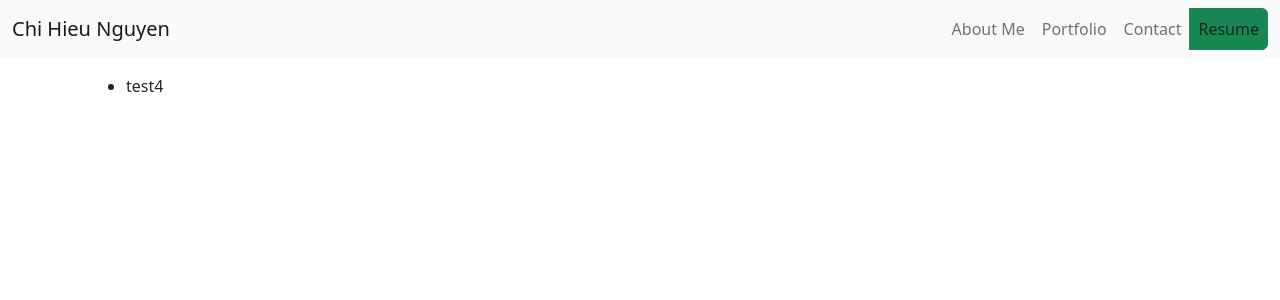
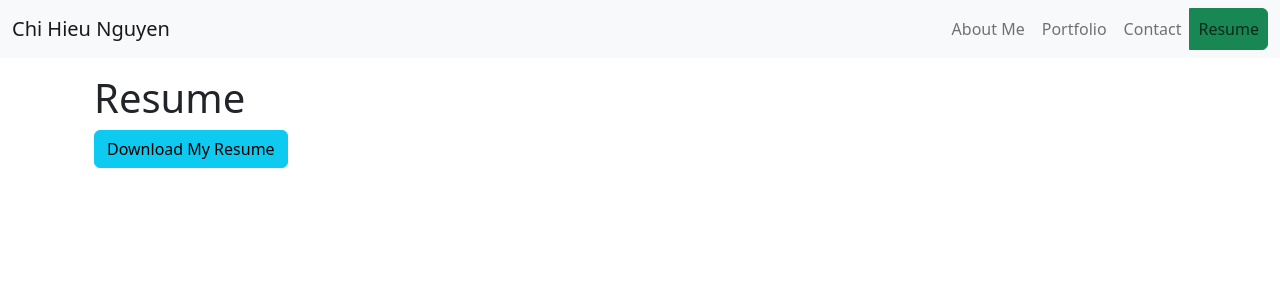
Before and after one commit to void2412/react-void-folio, a React (Create React App) app: page / in a window 1280 px wide. Both pictures are taken after a click on the button "Resume". Shown: the top 300 px of the page. Built offline with nearby package versions, Linux system fonts and the light colour scheme.

Commit message:
added button for resume

```diff
--- a/src/components/Contact.js
+++ b/src/components/Contact.js
@@ -11,7 +11,7 @@ function Contact(){
 	}
 
 	function emailValidation(input){
-		return String(input).toLowerCase().match(/^[\w-\.]+@([\w-]+\.)+[\w-]{2,4}$/)
+		return String(input).toLowerCase().match(/^[\w-\.]+@([\w-]+\.)+[\w-]{2,6}$/)
 	}
 
 	function handleSubmit(e) {
@@ -33,7 +33,9 @@ function Contact(){
 				}
 			}
 		}
+		// remove notification if data is entered correctly
 		errorMsg.innerHTML=''
+		// TODO:add method to send email to personal email below
 
 	}
 	const styles ={
--- a/src/components/Resume.js
+++ b/src/components/Resume.js
@@ -1,12 +1,15 @@
 import React from "react";
-
+import myResume from "../resume.pdf"
 function Resume(){
 	return (
-			<section className="container">
-				<ul>
-					<li>test4</li>
-				</ul>
-			</section>
+			<div className="container">
+				<h1>Resume</h1>
+				<a className="btn btn-info" href={myResume} target="_blank" rel="noreferrer noopener">Download My Resume</a>
+				<div>
+
+				</div>
+				<div></div>
+			</div>
 		)
 }
 
```
Also changed, not shown: 1 other file (tests, documents, lock files or other folders).
